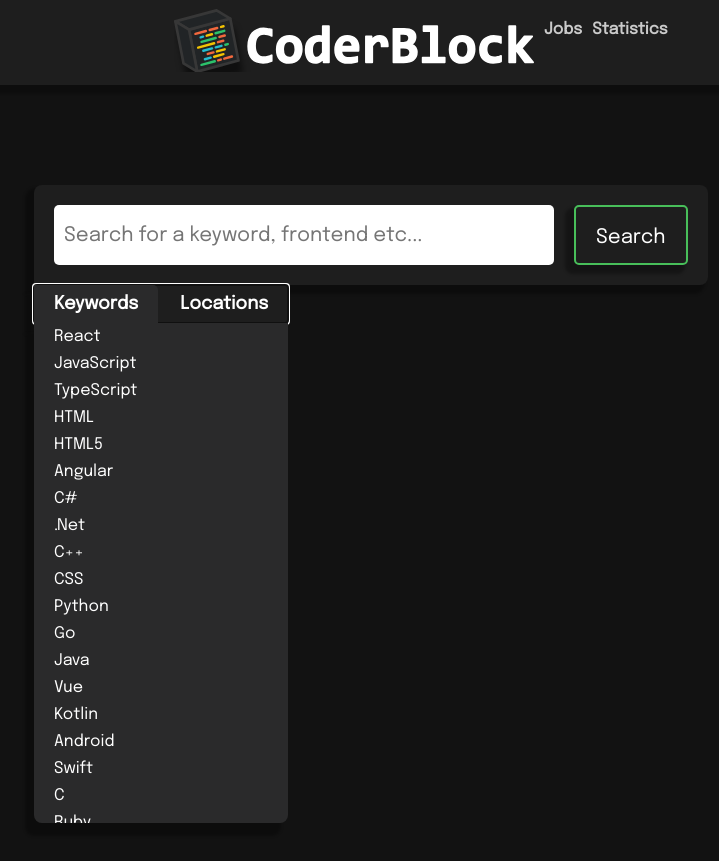
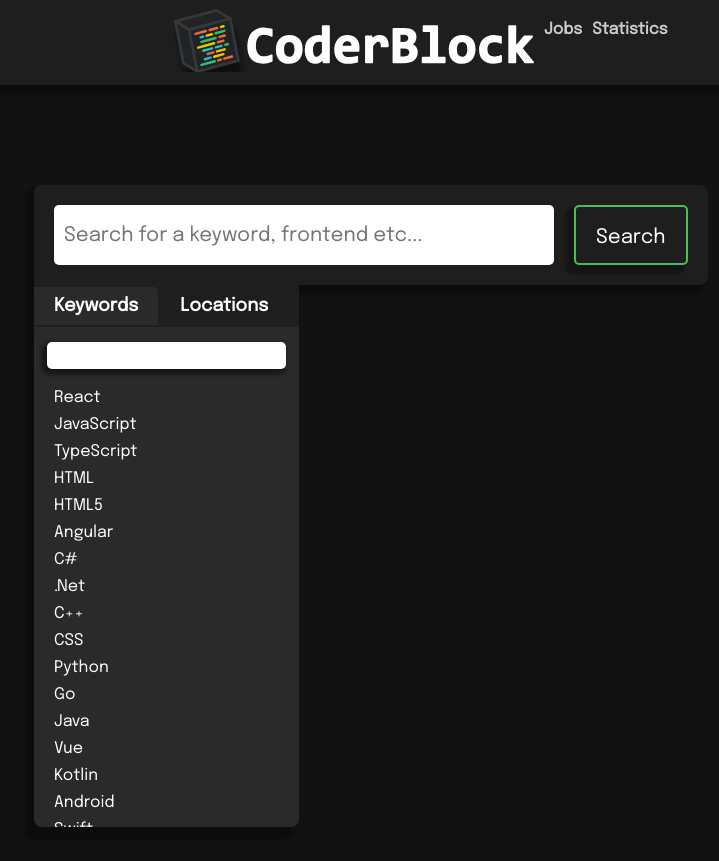
Before and after one commit to ChristopherK95/coder-block, a React (Vite) app in the folder client/: page / in a window 1280 px wide. Both pictures are taken after a click on the element "Keywords". Shown: the whole page, without its empty margins (286-1005 px from the left). Built offline with nearby package versions, Linux system fonts and the light colour scheme.

Commit message:
search input for keywords in dropdown

```diff
--- a/client/src/Dropdown/Dropdown.tsx
+++ b/client/src/Dropdown/Dropdown.tsx
@@ -13,7 +13,9 @@
   Circle,
   ExpandedItem,
   ItemContainer,
+  ScrollContainer,
 } from './styles';
+import Search from './Search';
 
 interface LocationBool {
   name: string;
@@ -42,6 +44,7 @@
     props;
   const [keywords, setKeywords] = useState<Keyword[]>([]);
   const [locations, setLocations] = useState<LocationBool[]>([]);
+  const [filteredKeywords, setFilteredKeywords] = useState<string>('');
 
   const expandLocation = (location: LocationBool, e: React.MouseEvent) => {
     e.stopPropagation();
@@ -54,6 +57,14 @@
       );
       setLocations(arr);
     }
+  };
+
+  const handleFilter = (val: string) => {
+    setFilteredKeywords(val);
+  };
+
+  const startsWith = (val: string, k: Keyword) => {
+    return k.label.toLowerCase().startsWith(val);
   };
 
   useEffect(() => {
@@ -116,16 +127,22 @@
           damping: 18,
         }}
       >
-        {keywords?.map((k, index) => (
+        <Search onChange={handleFilter} />
+        <ScrollContainer>
+          {keywords
+            ?.filter((k) => startsWith(filteredKeywords, k))
+            .map((fk, index) => (
               <StyledKeyword
                 key={index}
-            toggled={k.toggled}
-            onClick={(e) => setKeywordValue(k.label, e)}
+                toggled={fk.toggled}
+                onClick={(e) => setKeywordValue(fk.label, e)}
+                id={index.toString()}
               >
-            {k.toggled && <Circle />}
-            {k.label}
+                {fk.toggled && <Circle />}
+                {fk.label}
               </StyledKeyword>
             ))}
+        </ScrollContainer>
       </DropdownContainer>
     );
   }
@@ -141,6 +158,7 @@
         damping: 18,
       }}
     >
+      <ScrollContainer>
         {locations?.map((l, index) => (
           <div key={index}>
             <StyledLocation
@@ -192,6 +210,7 @@
             </ExpandedSection>
           </div>
         ))}
+      </ScrollContainer>
     </DropdownContainer>
   );
 };
--- /dev/null
+++ b/client/src/Dropdown/Search.tsx
@@ -0,0 +1,15 @@
+import { useState } from 'react';
+import { SearchBar } from './styles';
+
+const Search = (props: { onChange: (val: string) => void }) => {
+  const [val, setVal] = useState<string>('');
+
+  const handleChange = (e: React.ChangeEvent<HTMLInputElement>) => {
+    setVal(e.target.value);
+    props.onChange(e.target.value);
+  };
+
+  return <SearchBar id="keywordfilter" value={val} onChange={handleChange} />;
+};
+
+export default Search;
--- a/client/src/Dropdown/styles.tsx
+++ b/client/src/Dropdown/styles.tsx
@@ -1,12 +1,13 @@
 import { motion } from 'framer-motion';
 import styled from 'styled-components';
 
-export const DropdownContainer = styled(motion.div)<{ toggled: string }>`
+export const DropdownContainer = styled(motion.div)<{
+  toggled: string;
+}>`
   display: flex;
   flex-direction: column;
-  height: fit-content;
   width: 100%;
-  max-height: 600px;
+  height: 500px;
   background-color: #2a2a2b;
   color: white;
   border-radius: 0px 0px 8px 8px;
@@ -15,10 +16,9 @@
   left: 0;
   z-index: 10;
   scrollbar-width: thin;
-  overflow-y: auto;
+  overflow: hidden;
   outline: none;
   box-shadow: -8px 12px 3px 1px rgba(0, 0, 0, 0.3);
-
   ::-webkit-scrollbar {
     width: 8px;
     border-radius: 5px;
@@ -87,6 +87,41 @@
   }
 `;
 
+export const ScrollContainer = styled.div`
+  width: 100%;
+  height: 100%;
+  position: relative;
+  overflow-y: auto;
+  scrollbar-color: #48bf5a #2a2a2b;
+`;
+
+export const SearchBar = styled.input`
+  width: 90%;
+  height: 30px;
+  box-sizing: border-box;
+  margin: 15px auto 15px auto;
+  background-color: white;
+  border-radius: 5px;
+  border: none;
+  font-size: 16px;
+  box-shadow: -3px 3px 5px 2px rgba(0, 0, 0, 0.5);
+  :focus {
+    outline: solid 2px #48bf5a;
+  }
+`;
+
+export const Resize = styled(motion.div)`
+  display: flex;
+  width: 100%;
+  height: 25px;
+  position: relative;
+  justify-content: center;
+  align-items: center;
+  padding: 5px 0 5px 0;
+  cursor: row-resize;
+  background-color: #505052;
+`;
+
 export const ItemContainer = styled(motion.div)<{ toggledLocation: boolean }>`
   padding: 0px 0 0px 25px;
   background: #48484a;
--- a/client/src/search/Search.tsx
+++ b/client/src/search/Search.tsx
@@ -49,15 +49,16 @@
     }
   };
 
-  const handleOnBlur = () => {
+  const handleOnBlur = (e: React.FocusEvent<HTMLDivElement>) => {
+    if (e.target?.id === 'keywordfilter' && e.relatedTarget?.id === 'filter') {
+      return;
+    }
+    if (e.relatedTarget?.id === 'keywordfilter') {
+      return;
+    }
     setDropdownToggle(false);
     setDropdownVersion('');
   };
-
-  useEffect(() => {
-    if (!focusRef.current) return;
-    focusRef.current.focus();
-  }, []);
 
   return (
     <Container>
@@ -76,6 +77,7 @@
         tabIndex={1}
         onBlur={handleOnBlur}
         ref={focusRef}
+        id="filter"
       >
         <Button
           label={'Keywords'}
--- a/client/src/search/Styles.tsx
+++ b/client/src/search/Styles.tsx
@@ -59,7 +59,8 @@
 export const Filter = styled.div<{ visible: boolean }>`
   box-shadow: -8px 10px 3px 1px rgba(0, 0, 0, 0.3);
   background-color: #1e1e1e;
-  width: fit-content;
+  width: 265px;
+  height: 42px;
   display: flex;
   flex-direction: row;
   justify-content: flex-start;
```
Lines whose indentation alone changed are shown as unchanged.
